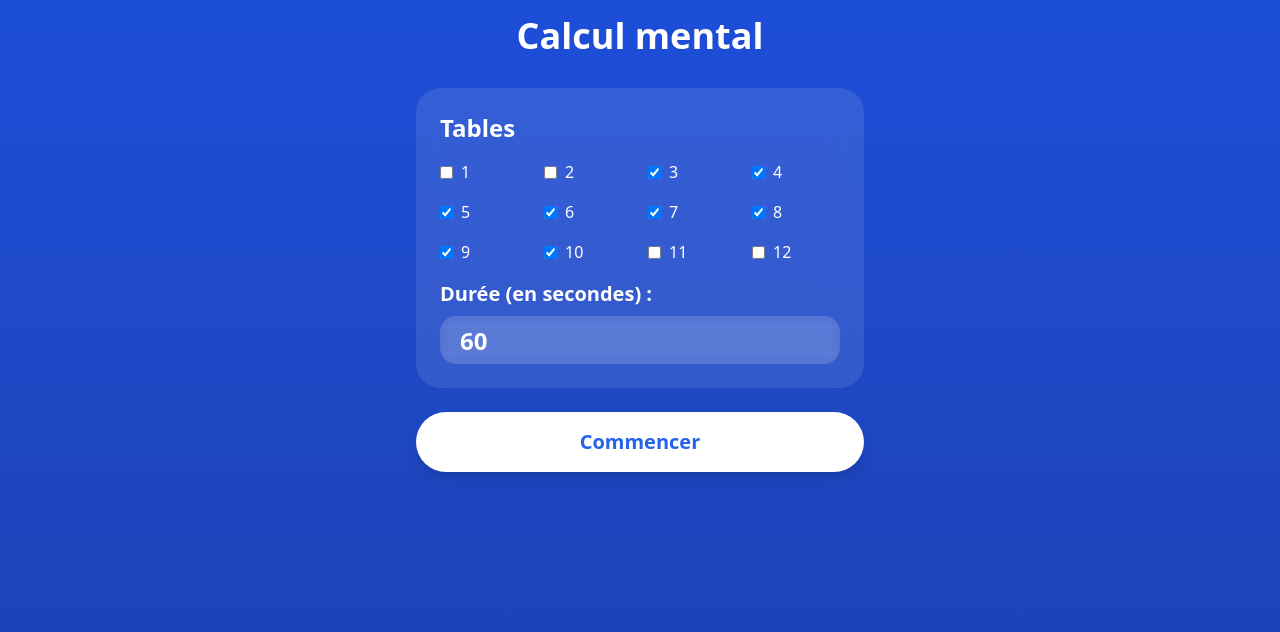
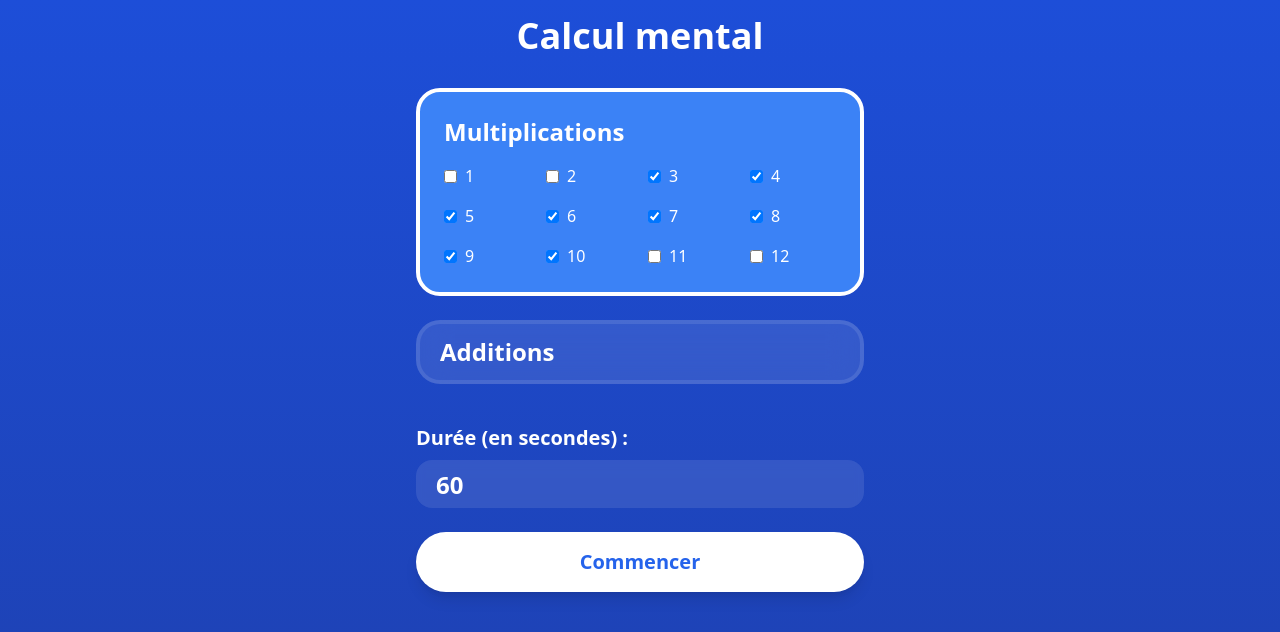
Before and after one commit to alexisflesch/calcul, a React (Vite) app: page /calcul/ in a window 1280 px wide. Shown: the top 632 px of the page. Built offline with nearby package versions, Linux system fonts and the light colour scheme.

Commit message:
Mode addition

```diff
--- a/src/App.tsx
+++ b/src/App.tsx
@@ -16,6 +16,8 @@ function App() {
   const [pointsScored, setPointsScored] = useState<number | null>(null);
   const [correctAnswers, setCorrectAnswers] = useState(0);
   const [multipliers, setMultipliers] = useState<number[]>([3, 4, 5, 6, 7, 8, 9, 10]);
+  const [selectedMode, setSelectedMode] = useState<"Multiplications" | "Additions">("Multiplications"); // Track selected mode
+
 
   const location = useLocation();
 
@@ -80,7 +82,7 @@ function App() {
 
   return (
     <Routes>
-      <Route path="/" element={<IndexPage startGame={startGame} setTimeLeft={setTimeLeft} />} />
+      <Route path="/" element={<IndexPage startGame={startGame} setTimeLeft={setTimeLeft} selectedMode={selectedMode} setSelectedMode={setSelectedMode} />} />
       <Route path="/game" element={
         <div className="h-[100dvh] bg-gradient-to-b from-blue-700 to-blue-800 text-white p-4 flex flex-col">
           <div className="w-full h-full max-w-md mx-auto flex flex-col">
@@ -107,6 +109,7 @@ function App() {
                   streak={streak}
                   multipliers={multipliers}
                   debug={false}
+                  selectedMode={selectedMode}
                 />
               )}
               {!gameActive && timeLeft === 0 && (
@@ -116,6 +119,7 @@ function App() {
                   correctAnswers={correctAnswers}
                   initialTime={initialTime}
                   multipliers={multipliers}
+                  selectedMode={selectedMode}
                   onRestart={() => startGame(multipliers, initialTime)}
                 />
               )}
--- a/src/components/Game.tsx
+++ b/src/components/Game.tsx
@@ -8,9 +8,10 @@ interface GameProps {
   debug: boolean;
   streak: number;
   multipliers: number[];
+  selectedMode: "Multiplications" | "Additions";
 }
 
-export function Game({ onCorrect, onWrong, debug, streak, multipliers }: GameProps) {
+export function Game({ onCorrect, onWrong, debug, streak, multipliers, selectedMode }: GameProps) {
   const [firstNumber, setFirstNumber] = useState(0);
   const [secondNumber, setSecondNumber] = useState(0);
   const [answer, setAnswer] = useState('');
@@ -19,9 +20,24 @@ export function Game({ onCorrect, onWrong, debug, streak, multipliers }: GamePro
   const [showRedCross, setShowRedCross] = useState(false);
 
   const generateQuestion = () => {
-    // Pick random numbers from the multipliers array
-    const randomFirstNumber = multipliers[Math.floor(Math.random() * multipliers.length)];
-    const randomSecondNumber = multipliers[Math.floor(Math.random() * multipliers.length)];
+    let randomFirstNumber;
+    let randomSecondNumber;
+
+    if (selectedMode === 'Additions') {
+      // Pick two random numbers between 1 and 12. Lower probability for 1 and 2
+      if (Math.random() < .3) {
+        randomFirstNumber = Math.floor(Math.random() * 12) + 1;
+        randomSecondNumber = Math.floor(Math.random() * 12) + 1;
+      }
+      else {
+        randomFirstNumber = Math.floor(Math.random() * 10) + 3;
+        randomSecondNumber = Math.floor(Math.random() * 10) + 3;
+      }
+    } else {
+      // Pick random numbers from the multipliers array
+      randomFirstNumber = multipliers[Math.floor(Math.random() * multipliers.length)];
+      randomSecondNumber = multipliers[Math.floor(Math.random() * multipliers.length)];
+    }
     setFirstNumber(randomFirstNumber);
     setSecondNumber(randomSecondNumber);
     setAnswer('');
@@ -60,7 +76,13 @@ export function Game({ onCorrect, onWrong, debug, streak, multipliers }: GamePro
   };
 
   const handleSubmit = () => {
-    const correctAnswer = firstNumber * secondNumber;
+    let correctAnswer;
+    if (selectedMode === 'Additions') {
+      correctAnswer = firstNumber + secondNumber;
+    }
+    else {
+      correctAnswer = firstNumber * secondNumber;
+    }
     const userAnswer = parseInt(answer, 10);
 
     if (userAnswer === correctAnswer) {
@@ -100,7 +122,8 @@ export function Game({ onCorrect, onWrong, debug, streak, multipliers }: GamePro
     <div className="flex flex-col h-screen max-h-screen justify-between gap-4 overflow-hidden">
       <div className="bg-white/10 backdrop-blur-lg rounded-3xl p-6 relative flex items-center justify-center max-h-[30vh] min-h-[80px] overflow-hidden">
         <div className="text-5xl md:text-6xl font-bold text-center">
-          {firstNumber} × {secondNumber} = {answer || '_'}
+          {selectedMode === 'Additions' ? `${firstNumber} + ${secondNumber} ` : `${firstNumber} × ${secondNumber} `}
+          = {answer || '_'}
         </div>
       </div>
 
--- a/src/components/GameOver.tsx
+++ b/src/components/GameOver.tsx
@@ -8,10 +8,11 @@ interface GameOverProps {
   correctAnswers: number;
   initialTime: number;
   multipliers: number[];
+  selectedMode: "Multiplications" | "Additions";
   onRestart: () => void;
 }
 
-export function GameOver({ score, attempts, correctAnswers, initialTime, multipliers, onRestart }: GameOverProps) {
+export function GameOver({ score, attempts, correctAnswers, initialTime, multipliers, onRestart, selectedMode }: GameOverProps) {
   const navigate = useNavigate();
   const [buttonEnabled, setButtonEnabled] = useState(false);
 
@@ -62,7 +63,12 @@ export function GameOver({ score, attempts, correctAnswers, initialTime, multipl
         </div>
         <br />
 
-        <div className="text-xl mb-4">Tables : {multipliers.join(', ')}.</div>
+        <div className="text-2xl mb-4 ml-3 text-left font-bold">
+          {selectedMode === 'Multiplications' ?
+            <span>Tables : {multipliers.join(', ')}.</span>
+            :
+            <span>Additions</span>}
+        </div>
 
         <br />
         <button
--- a/src/components/IndexPage.tsx
+++ b/src/components/IndexPage.tsx
@@ -6,11 +6,14 @@ const defaultMultipliers = [3, 4, 5, 6, 7, 8, 9, 10];
 interface IndexPageProps {
     startGame: (multipliers: number[], time: number) => void;
     setTimeLeft: (time: number) => void;
+    selectedMode: "Multiplications" | "Additions";
+    setSelectedMode: (mode: "Multiplications" | "Additions") => void;
 }
 
-export function IndexPage({ startGame, setTimeLeft }: IndexPageProps) {
+export function IndexPage({ startGame, setTimeLeft, selectedMode, setSelectedMode }: IndexPageProps) {
     const [multipliers, setMultipliers] = useState<number[]>(defaultMultipliers);
     const [time, setTime] = useState(60);
+
     const navigate = useNavigate();
 
     const handleCheckboxChange = (number: number) => {
@@ -28,12 +31,19 @@ export function IndexPage({ startGame, setTimeLeft }: IndexPageProps) {
         navigate('/game');
     };
 
+    const getBackgroundColor = (mode: "Multiplications" | "Additions") => {
+        return selectedMode === mode ? "bg-blue-500 border-white" : "bg-white/10 border-white/10"; // Blue for selected mode, light gray for others
+    };
+
     return (
         <div className="h-[100dvh] bg-gradient-to-b from-blue-700 to-blue-800 text-white p-4 flex flex-col">
             <div className="w-full h-full max-w-md mx-auto flex flex-col">
                 <h1 className="text-4xl font-bold mb-8 text-center">Calcul mental</h1>
-                <div className="bg-white/10 backdrop-blur-lg rounded-3xl p-6 mb-6">
-                    <h2 className="text-2xl font-bold mb-4">Tables</h2>
+                <div
+                    className={`backdrop-blur-lg rounded-3xl p-6 mb-6 ${getBackgroundColor("Multiplications")} border-4`}
+                    onClick={() => setSelectedMode("Multiplications")}
+                >
+                    <h2 className="text-2xl font-bold mb-4">Multiplications</h2>
                     <div className="grid grid-cols-4 gap-4">
                         {Array.from({ length: 12 }, (_, i) => i + 1).map((number) => (
                             <label key={number} className="flex items-center">
@@ -41,11 +51,19 @@ export function IndexPage({ startGame, setTimeLeft }: IndexPageProps) {
                                     type="checkbox"
                                     checked={multipliers.includes(number)}
                                     onChange={() => handleCheckboxChange(number)}
+                                    disabled={selectedMode !== "Multiplications"} // Disable checkboxes when not in "Multiplications" mode
                                     className="mr-2"
                                 />
                                 {number}
                             </label>
                         ))}
+                    </div>
+                </div>
+                <div
+                    className={`backdrop-blur-lg rounded-3xl p-2 mb-6 ${getBackgroundColor("Additions")} border-4`}
+                    onClick={() => setSelectedMode("Additions")}
+                >
+                    <h2 className="text-2xl font-bold mb-1 mt-1 ml-3">Additions</h2>
                 </div>
                 <div className="mt-4">
                     <label className="block text-xl font-bold mb-2">Durée (en secondes) :</label>
@@ -58,7 +76,7 @@ export function IndexPage({ startGame, setTimeLeft }: IndexPageProps) {
                         max="300"
                     />
                 </div>
-                </div>
+                <br />
                 <button
                     onClick={handleStartGame}
                     className="bg-white text-blue-600 rounded-full px-8 py-4 text-xl font-bold shadow-lg hover:bg-blue-100 transition-colors"
--- a/src/index.css
+++ b/src/index.css
@@ -56,8 +56,8 @@
 /* Prevent scrolling on mobile */
 html,
 body {
-  overflow: hidden;
-  position: fixed;
+  /* overflow: hidden; */
+  /* position: fixed; */
   inset: 0;
   height: 100%;
 }
```
Also changed, not shown: 5 other files (tests, documents, lock files or other folders). Lines whose indentation alone changed are shown as unchanged.
